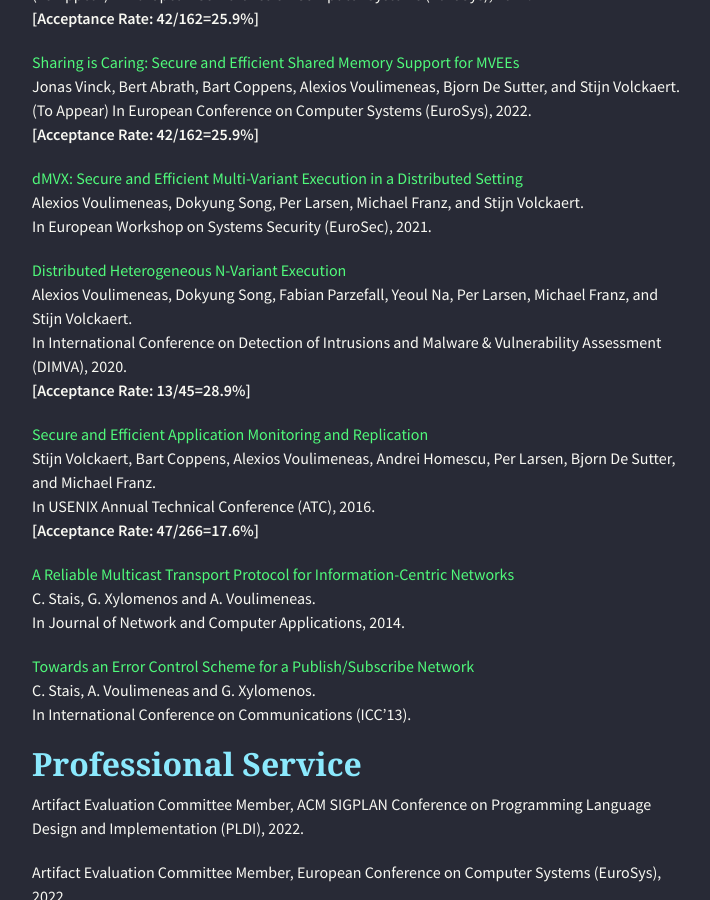
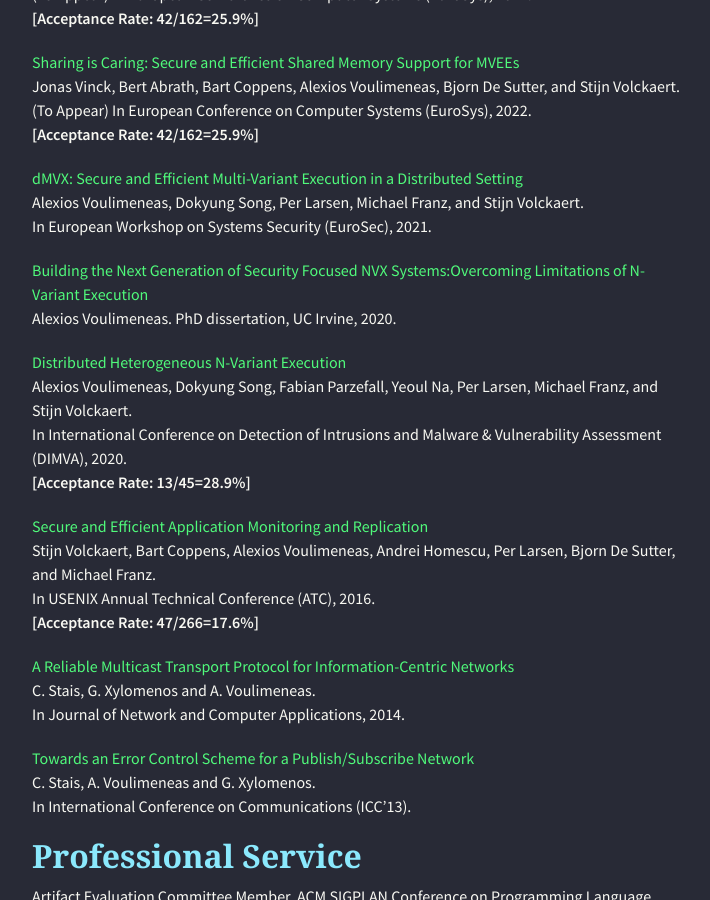
Before and after one commit to alexios-voulimeneas/alexios-voulimeneas.github.io, a Jekyll site: the page built from index.md, in a window 1280 px wide and 900 px high, scrolled down 1098 px. Shown: the whole window, without its empty margins (283-993 px from the left). Built offline with Jekyll 4.4.1, drawn with Linux system fonts in a browser that asks for light colours; nearby versions of some CDN libraries; the repository's description, which GitHub fills in, is left out.

Commit message:
Update index.md

```diff
--- a/index.md
+++ b/index.md
@@ -37,6 +37,10 @@
 Alexios Voulimeneas, Dokyung Song, Per Larsen, Michael Franz, and Stijn Volckaert.
 In European Workshop on Systems Security (EuroSec), 2021.
 
+[Building the Next Generation of Security Focused NVX Systems:Overcoming Limitations of N-Variant Execution](https://escholarship.org/uc/item/2719443b)
+Alexios Voulimeneas.
+PhD dissertation, UC Irvine, 2020.
+
 [Distributed Heterogeneous N-Variant Execution](./papers/dimva20-paper27-final.pdf)
 Alexios Voulimeneas, Dokyung Song, Fabian Parzefall, Yeoul Na, Per Larsen, Michael Franz, and Stijn Volckaert.
 In International Conference on Detection of Intrusions and Malware
```
